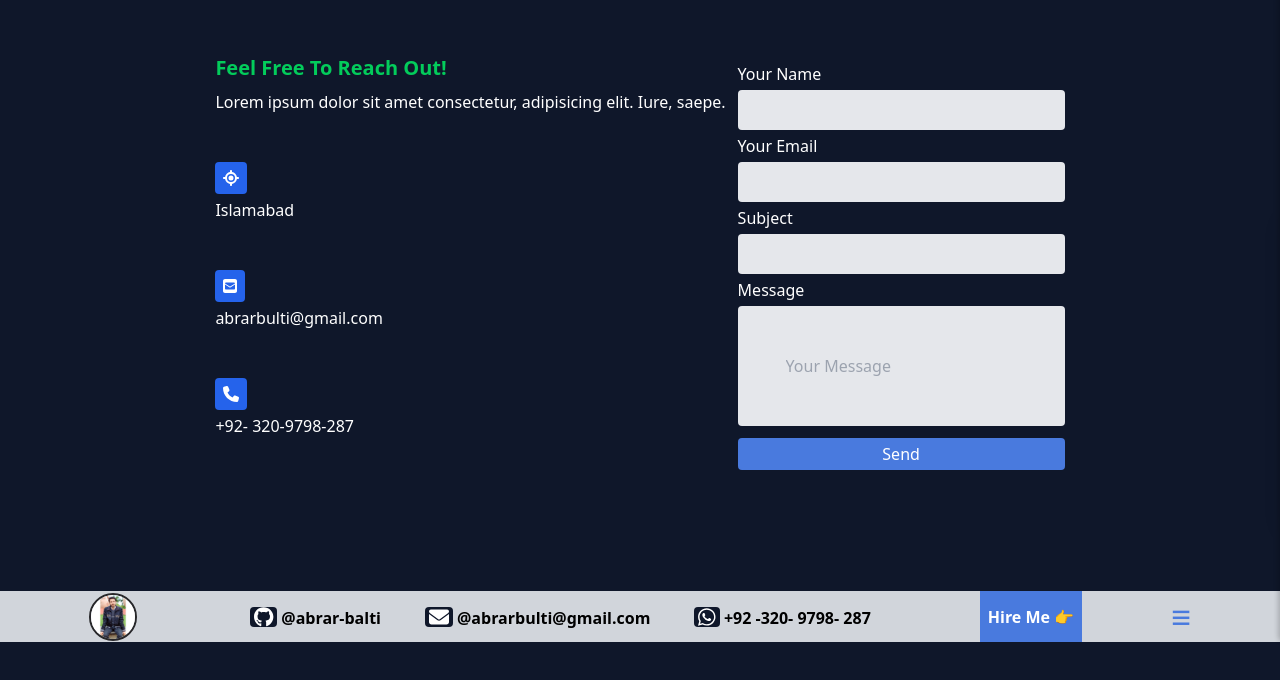
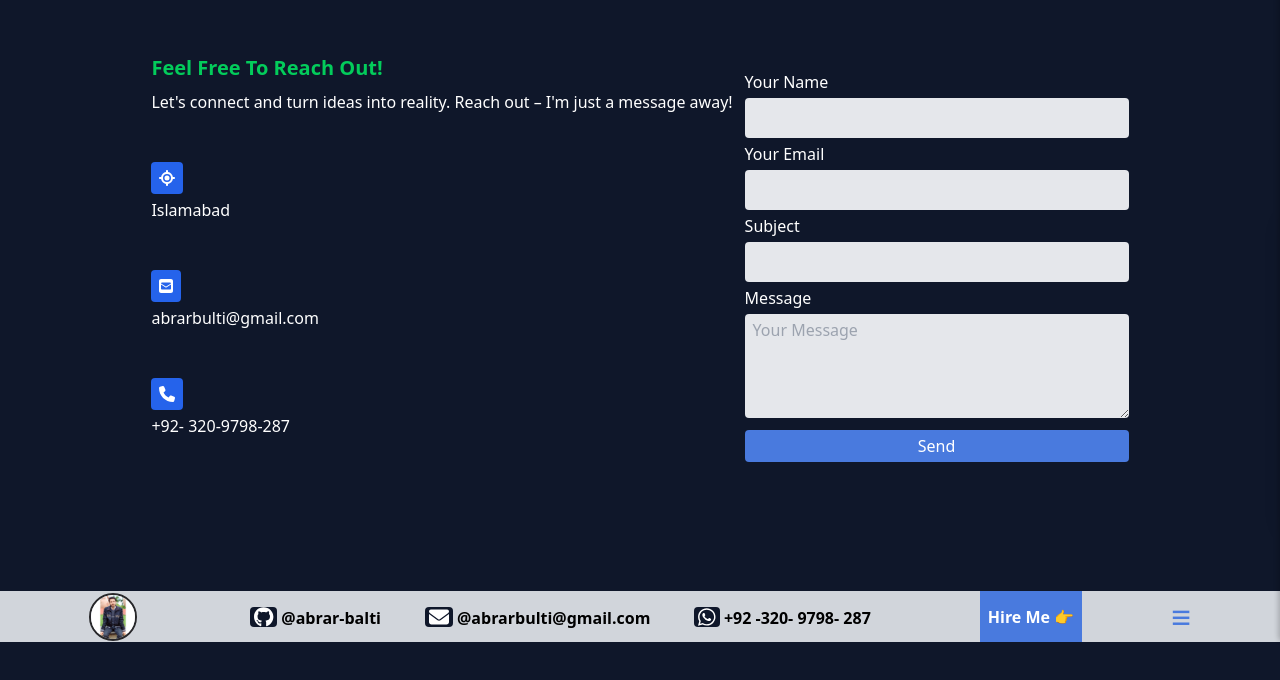
Before and after one commit to abrar-balti/portfolio, a React (Vite) app: page /contact in a window 1280 px wide. Shown: the part 158-838 px from the top of the page. Built offline with nearby package versions, Linux system fonts and the light colour scheme.

Commit message:
contact content has been added

```diff
--- a/src/pages/contact/Contact.jsx
+++ b/src/pages/contact/Contact.jsx
@@ -22,26 +22,26 @@ const Contact = () => {
           </h1>
 
           <p>
-            Lorem ipsum dolor sit amet consectetur, adipisicing elit. Iure,
-            saepe.
+            Let's connect and turn ideas into reality. Reach out – I'm just a
+            message away!
           </p>
           <FontAwesomeIcon
             icon={faLocation}
-            className="mt-12  bg-blue-600 px-2 py-2 rounded"
+            className="mt-12  bg-blue-600 px-2 py-2 rounded hover:bg-blue-800 hover:cursor-pointer"
           />
           <h2>Islamabad</h2>
           <FontAwesomeIcon
             icon={faEnvelopeSquare}
-            className="mt-12 bg-blue-600  px-2 py-2 rounded"
+            className="mt-12 bg-blue-600  px-2 py-2 rounded hover:bg-blue-800 hover:cursor-pointer"
           />
           <h2>abrarbulti@gmail.com</h2>
           <FontAwesomeIcon
             icon={faPhone}
-            className="mt-12 bg-blue-600  px-2 py-2 rounded"
+            className="mt-12 bg-blue-600  px-2 py-2 rounded hover:bg-blue-800 hover:cursor-pointer"
           />
           <h2>+92- 320-9798-287</h2>
         </div>
-        <div className="contact-right  flex flex-col mt-12 gap-1 md:ml-3">
+        <div className="contact-right  flex flex-col mt-12 gap-1 md:ml-3 md:w-96">
           <label htmlFor="Name">Your Name</label>
           <input
             type="text"
@@ -64,13 +64,13 @@ const Contact = () => {
             className="p-2 rounded outline-none bg-gray-200 text-black "
           />
           <label htmlFor="Message">Message</label>
-          <input
-            type="text"
-            name=""
-            id=""
-            className="p-12 rounded outline-none  bg-gray-200 text-black"
+          <textarea
+            name="message"
+            id="message"
+            className="px-2 py-1 rounded outline-none bg-gray-200 text-black"
             placeholder="Your Message"
-          />
+            rows="4" // You can adjust the number of rows as needed
+          ></textarea>
           <button className="bg-[#497ADE] text-white px-2 py-1 rounded mt-2 cursor-pointer hover:bg-blue-600">
             Send
           </button>
```
